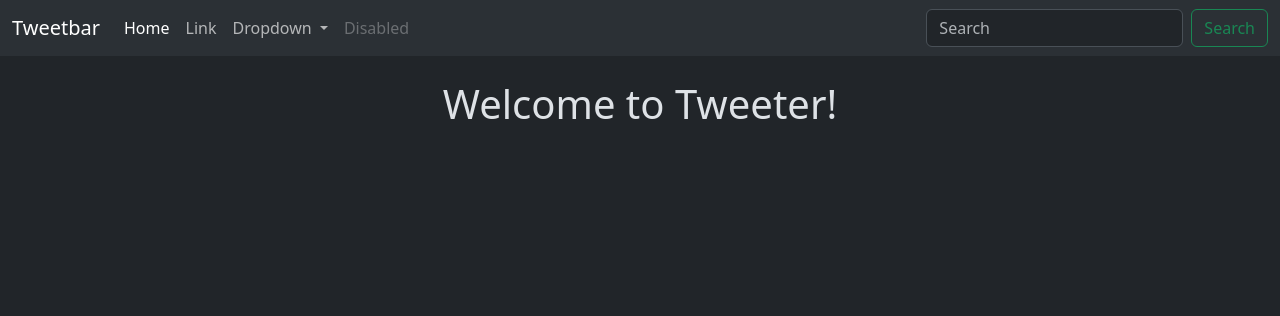
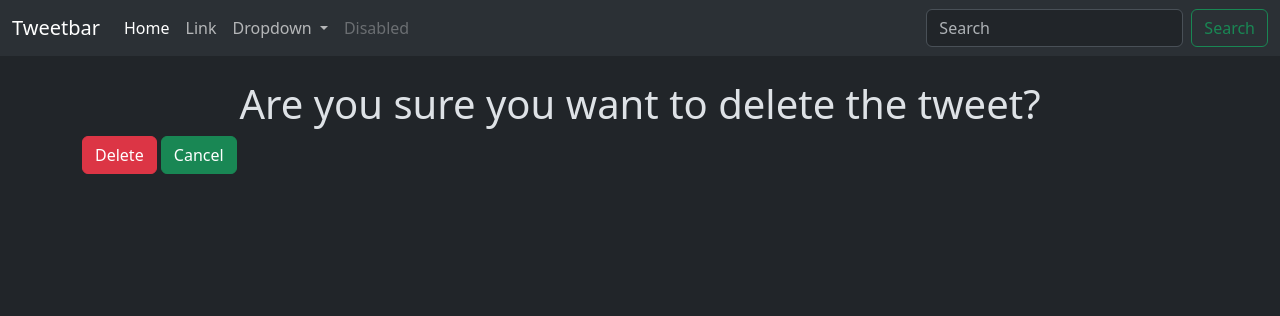
Before and after one commit to naikaj18/Tweeter_Django, a Django app: page /tweet/1/delete/ in a window 1280 px wide. Shown: the top 316 px of the page. Run offline with Django 5.2, Linux system fonts and the light colour scheme; a user stored in the database is signed in; data comes from the database, SQL or seed files in the repository; both versions use the stored data as it was after the commit.

Commit message:
Delete and auth functionality added

```diff
--- a/tweeter/tweet/templates/tweet_confirm_delete.html
+++ b/tweeter/tweet/templates/tweet_confirm_delete.html
@@ -5,5 +5,9 @@ Tweeter
 {% endblock %}
 
 {% block content %}
-<h1 class="text-center mt-4">Welcome to Tweeter!</h1>
+<h1 class="text-center mt-4">Are you sure you want to delete the tweet?</h1>
+<form method="post">
+    {% csrf_token %}
+    <button class="btn btn-danger">Delete</button>
+    <a class="btn btn-success" href="{% url 'tweet_list'%}">Cancel</a>
 {% endblock %}
--- a/tweeter/tweet/views.py
+++ b/tweeter/tweet/views.py
@@ -2,6 +2,7 @@ from django.shortcuts import render
 from .models import Tweet
 from .forms import TweetForm
 from django.shortcuts import get_object_or_404, redirect
+from django.contrib.auth.decorators import login_required
 # Create your views here.
 def index(request):
     return render(request,'index.html')
@@ -10,6 +11,7 @@ def tweet_list(request):
     tweets = Tweet.objects.all().order_by('-created_at')
     return render(request, 'tweet_list.html', {'tweets':tweets})
 
+@login_required
 def tweet_create(request):
     if request.method == "POST":
         form = TweetForm(request.POST, request.FILES)
@@ -22,6 +24,7 @@ def tweet_create(request):
         form = TweetForm()
     return  render(request,'tweet_form.html', {'form':form})
 
+@login_required
 def tweet_edit(request, tweet_id):
     tweet = get_object_or_404(Tweet, pk=tweet_id, user = request.user)
     if request.method == "POST":
```
Also changed, not shown: tweeter/tweet/templates/tweet_list.html (+13 -9 lines), tweeter/db.sqlite3, tweeter/media/photos/202.Blue_Gradientipad.png (added), tweeter/media/photos/Yosemite_2.jpg (added), tweeter/media/photos/Yosemite_2_GadGBN3.jpg (added), 4 other files.
